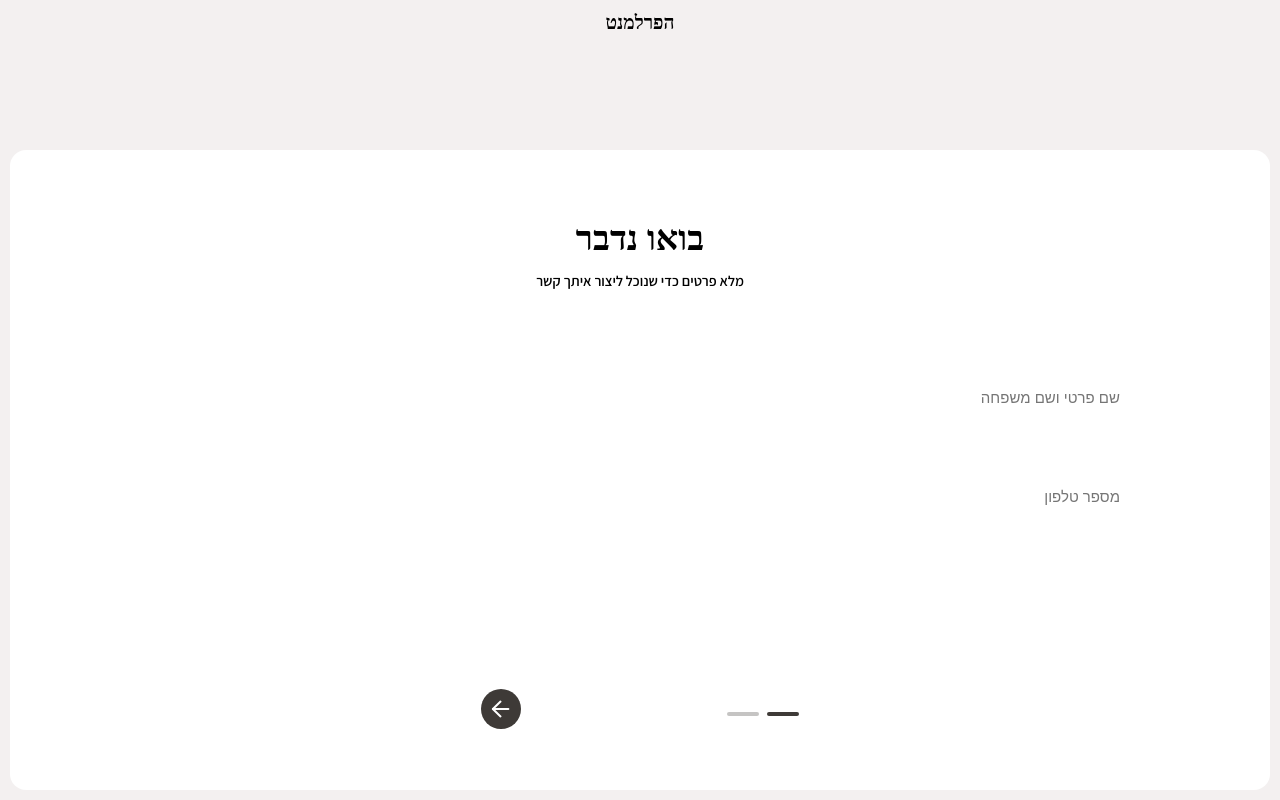
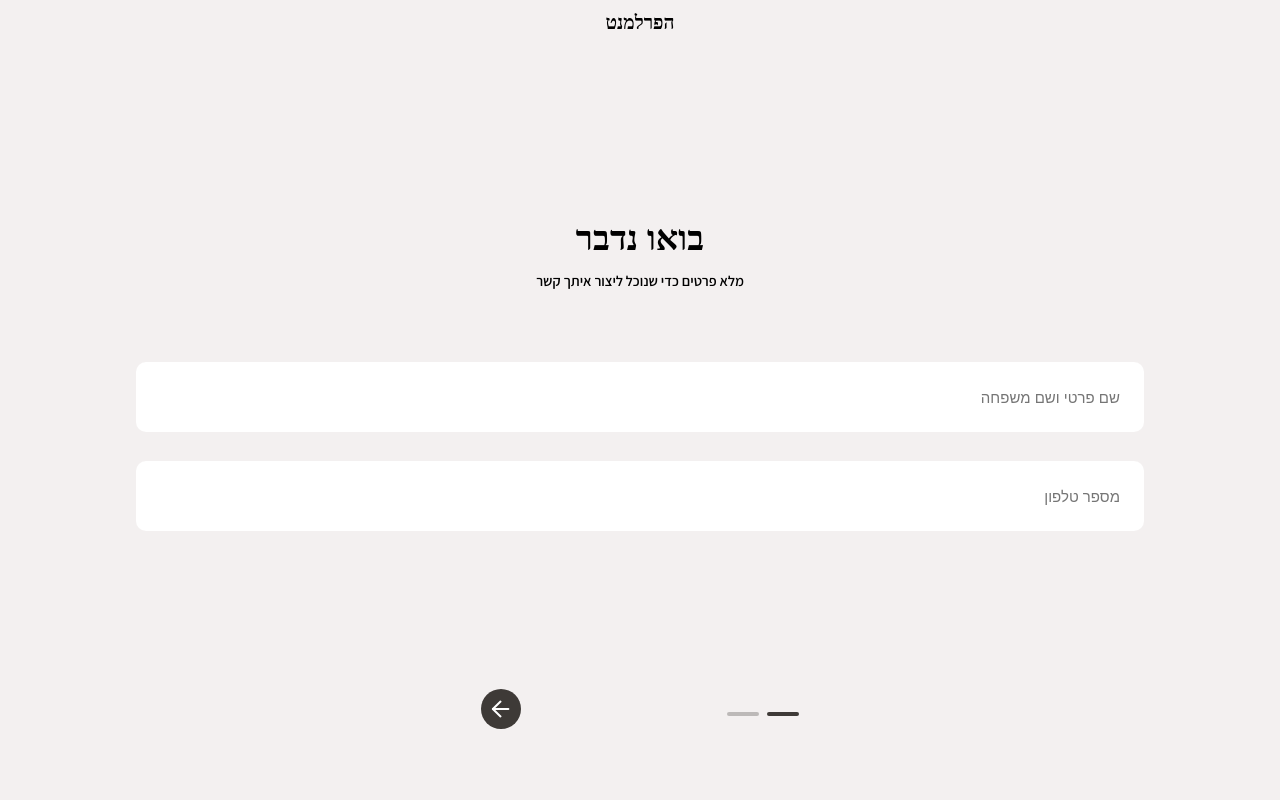
Before and after one commit to haparlament/haparlament-web-app, a React (Create React App) app: page /details-form in a window 1280 px wide. Built offline with nearby package versions, Linux system fonts and the light colour scheme; a web font is replaced by a local one.

Commit message:
minor UI fix

```diff
--- a/src/components/DetailsForm/DetailsForm.jsx
+++ b/src/components/DetailsForm/DetailsForm.jsx
@@ -25,7 +25,7 @@ function DetailsForm({ setSlide, slide }) {
   };
 
   return (
-    <div className="big-card details-form-div bg-tp">
+    <div className="big-card details-form-div full-screen-mode">
       <div className="details-form-headers">
         <h1>בואו נדבר</h1>
         <h4>מלא פרטים כדי שנוכל ליצור איתך קשר</h4>
```
